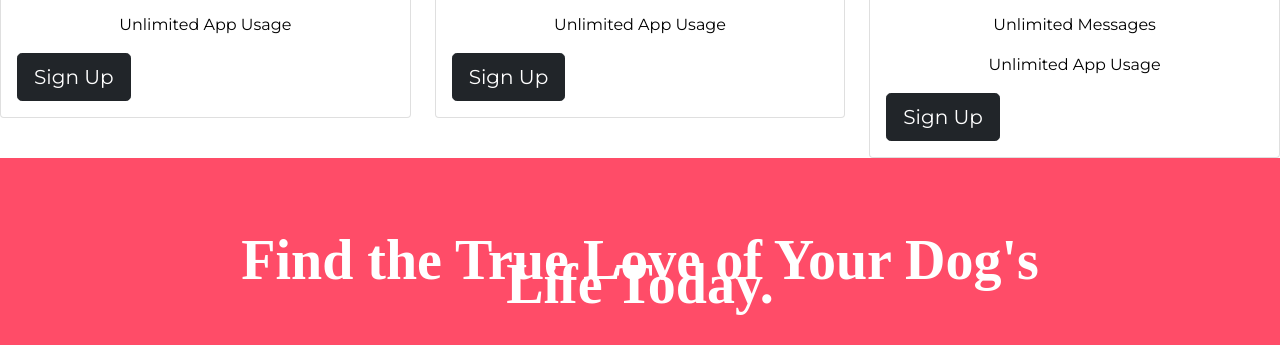
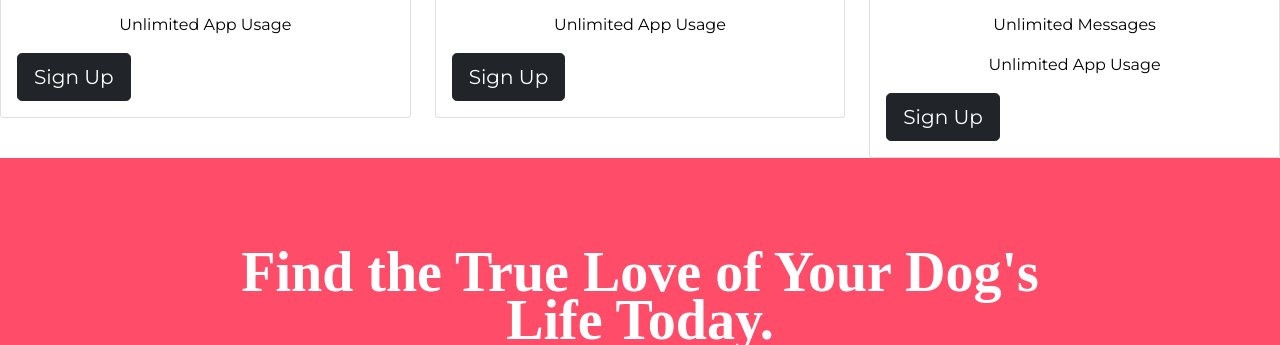
Before and after one commit to Deepali2605/second, a plain HTML site: page index.html in a window 1280 px wide. Shown: the part 2406-2751 px from the top of the page. Drawn offline with nearby package versions, Linux system fonts and the light colour scheme.

Commit message:
Update styles.css

```diff
--- a/css/styles.css
+++ b/css/styles.css
@@ -126,7 +126,7 @@ margin: 20px;
 .cta-heading{
   font-family: "Montserrat black";
   font-size: 3.5rem;
-  line-height: 1.5rem;
+  line-height: 3rem;
 }
 .footer{
   padding: 6% 15%;
```
